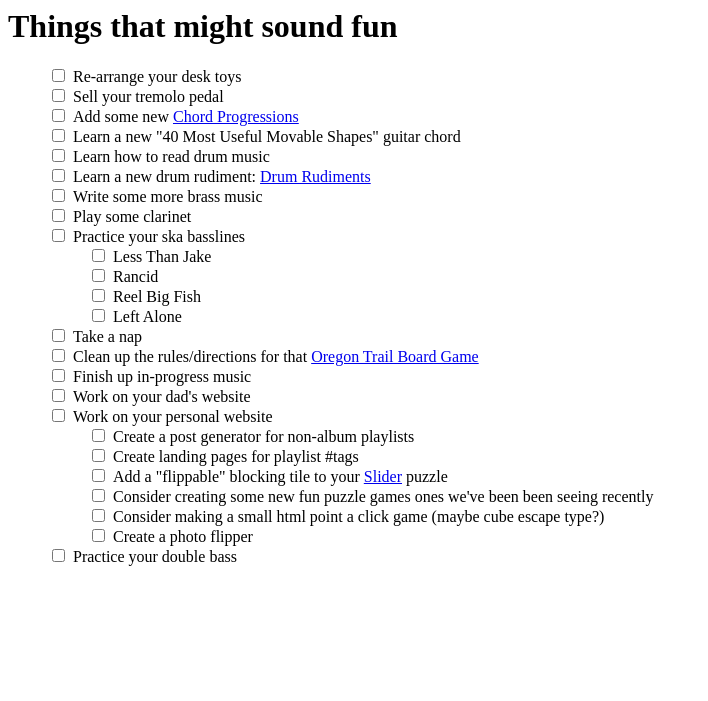
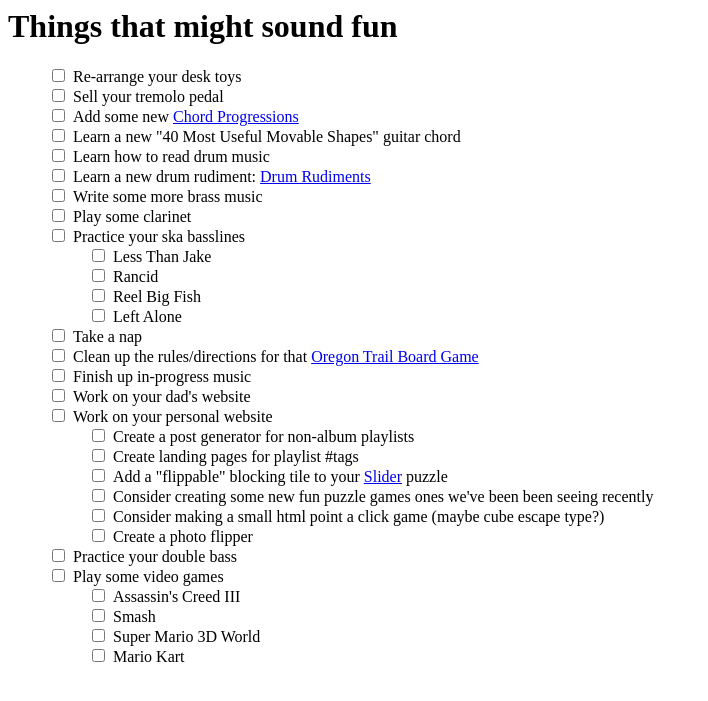
Before and after one commit to brgibson/www, a Jekyll site: the page todos/index.html, which Jekyll copies as it is, in a window 1280 px wide. Shown: the top 701 px of the page, without its empty margins (0-708 px from the left). Built offline with Jekyll 4.4.1, drawn with Linux system fonts in a browser that asks for light colours.

Commit message:
todos - adding some video games

```diff
--- a/todos/index.html
+++ b/todos/index.html
@@ -18,7 +18,8 @@
     <li><label><input type="checkbox">Learn a new drum rudiment: <a href="/drums/rudiments/">Drum Rudiments</a></label></li>
     <li><label><input type="checkbox">Write some more brass music</label></li>
     <li><label><input type="checkbox">Play some clarinet</label></li>
-    <li><label><input type="checkbox">Practice your ska basslines</label>
+    <li>
+        <label><input type="checkbox">Practice your ska basslines</label>
         <ul>
             <li><label><input type="checkbox">Less Than Jake</label></li>
             <li><label><input type="checkbox">Rancid</label></li>
@@ -42,4 +43,13 @@
         </ul>
     </li>
     <li><label><input type="checkbox">Practice your double bass</label></li>
+    <li>
+        <label><input type="checkbox">Play some video games</label>
+        <ul>
+            <li><label><input type="checkbox">Assassin's Creed III</label></li>
+            <li><label><input type="checkbox">Smash</label></li>
+            <li><label><input type="checkbox">Super Mario 3D World</label></li>
+            <li><label><input type="checkbox">Mario Kart</label></li>
+        </ul>
+    </li>
 </ul>
```
